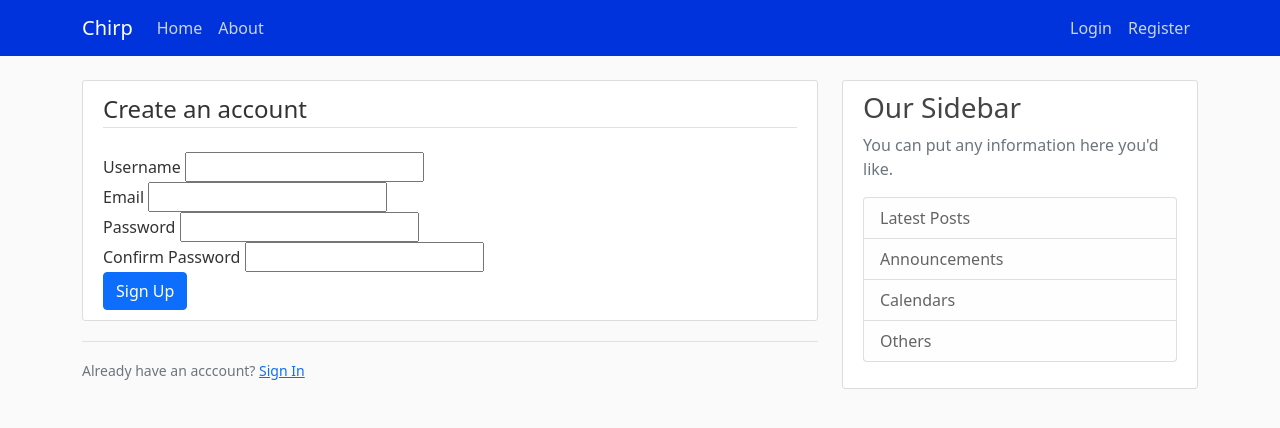
After one commit to beingdam/chirp, a Flask app: page /register in a window 1280 px wide. The commit adds this page. Shown: the top 428 px of the page. Run offline with Flask 3, Linux system fonts and the light colour scheme.

Commit message:
added forms

```diff
--- a/chirp.py
+++ b/chirp.py
@@ -1,16 +1,19 @@
 from flask import Flask, render_template, url_for
+from forms import RegistrationForm, LoginForm
 app = Flask(__name__)
+
+app.config['SECRET_KEY'] = 'f995a75ad60845f7b3fac2ae8c9504be'
 
 database = [
     {
         'author': 'Soumya Dam',
-        'title': 'blog post 1',
+        'title': 'Blog Post 1',
         'content': 'first post content',
         'date': 'Septempber 9, 2023',
     },
     {
         'author': 'Octo Boy',
-        'title': 'blog post 2',
+        'title': 'Blog Post 2',
         'content': 'second post content',
         'date': 'Septempber 10, 2023',
     }
@@ -25,5 +28,15 @@ def home():
 def about():
     return render_template('about.html', title='About')
 
+@app.route("/register")
+def register():
+    form = RegistrationForm()
+    return render_template('register.html', title='Register', form=form)
+
+@app.route("/login")
+def login():
+    form = LoginForm()
+    return render_template('login.html', title='Login', form=form)
+
 if __name__ == '__main__':
     app.run(debug=True)
--- /dev/null
+++ b/forms.py
@@ -0,0 +1,16 @@
+from flask_wtf import FlaskForm
+from wtforms import StringField, PasswordField, SubmitField, BooleanField
+from wtforms.validators import DataRequired, Length, Email, EqualTo
+
+class RegistrationForm(FlaskForm):
+    username = StringField('Username', validators=[DataRequired(), Length(min=2, max=20)])
+    email = StringField('Email', validators=[DataRequired(), Email()])
+    password = PasswordField('Password', validators=[DataRequired()])
+    confirm_password = PasswordField('Confirm Password', validators=[DataRequired(), EqualTo('password')])
+    submit = SubmitField('Sign Up')
+
+class LoginForm(FlaskForm):
+    email = StringField('Email', validators=[DataRequired(), Email()])
+    password = PasswordField('Password', validators=[DataRequired()])
+    remember = BooleanField('Remember Me')
+    submit = SubmitField('Login')
--- a/templates/layout.html
+++ b/templates/layout.html
@@ -52,7 +52,7 @@
                   <li class="list-group-item list-group-item-light">Latest Posts</li>
                   <li class="list-group-item list-group-item-light">Announcements</li>
                   <li class="list-group-item list-group-item-light">Calendars</li>
-                  <li class="list-group-item list-group-item-light">etc</li>
+                  <li class="list-group-item list-group-item-light">Others</li>
                 </ul>
               </p>
             </div>
--- /dev/null
+++ b/templates/register.html
@@ -0,0 +1,35 @@
+{% extends "layout.html" %}
+{% block content %}
+    <div class="content-section">
+        <form method="POST" action="">
+            {{ form.hidden_tag() }}
+            <fieldset class="form-group">
+                <legend class="border-bottom mb-4">Create an account</legend>
+                <div class="form-group">
+                    {{ form.username.label(class="form-contol-label") }}
+                    {{ form.username(class="form-contol form-contol-lg") }}
+                </div>
+                <div class="form-group">
+                    {{ form.email.label(class="form-contol-label") }}
+                    {{ form.email(class="form-contol form-contol-lg") }}
+                </div>
+                <div class="form-group">
+                    {{ form.password.label(class="form-contol-label") }}
+                    {{ form.password(class="form-contol form-contol-lg") }}
+                </div>
+                <div class="form-group">
+                    {{ form.confirm_password.label(class="form-contol-label") }}
+                    {{ form.confirm_password(class="form-contol form-contol-lg") }}
+                </div>
+            </fieldset>
+            <div class="form-group">
+                {{ form.submit(class="btn btn-primary") }}
+            </div>
+        </form>
+    </div>
+    <div class="border-top pt-3">
+        <small class="text-muted">
+            Already have an acccount? <a href="{{ url_for('login') }}" class="ml-2">Sign In</a>
+        </small>
+    </div>
+{% endblock content %}
```
Also changed, not shown: templates/login.html (added).
